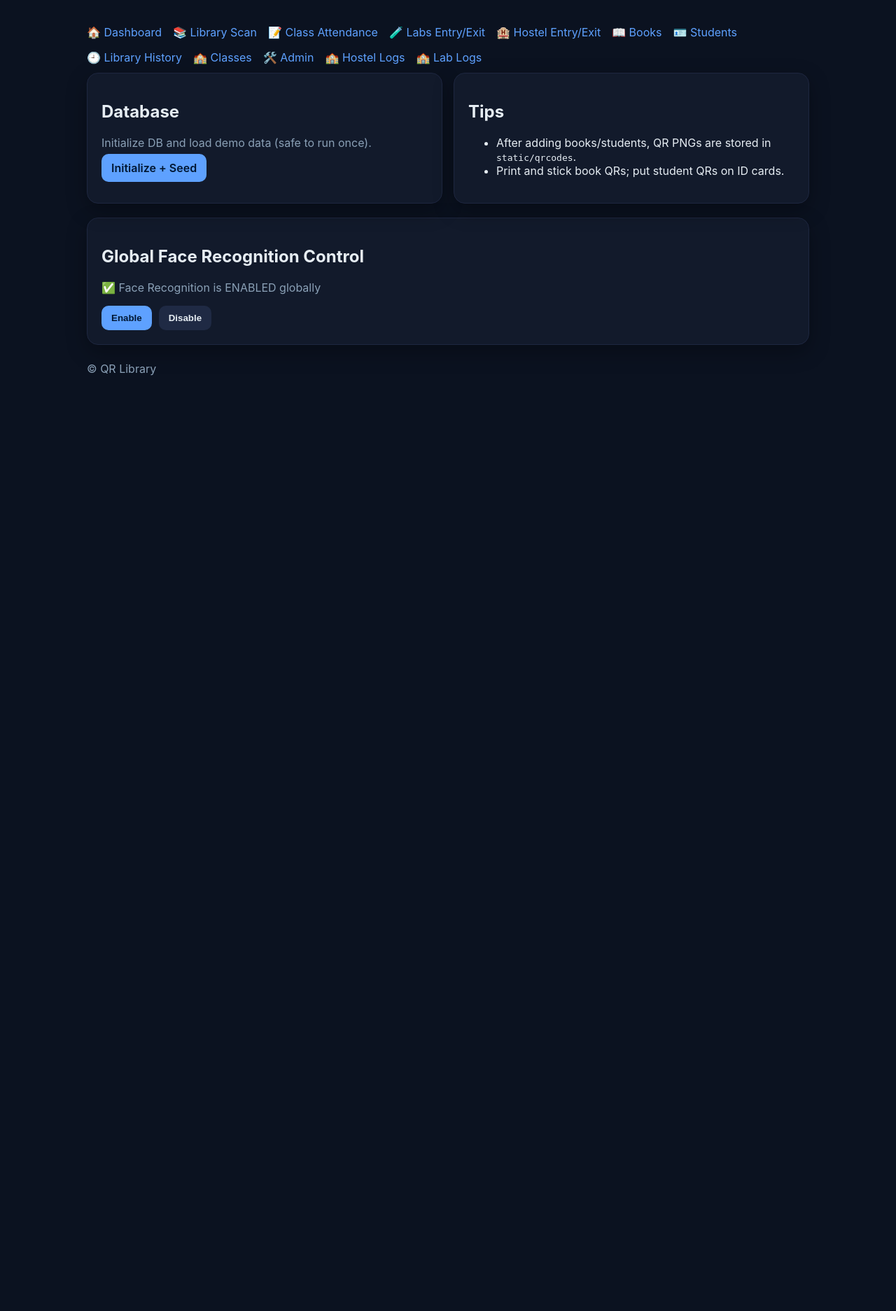
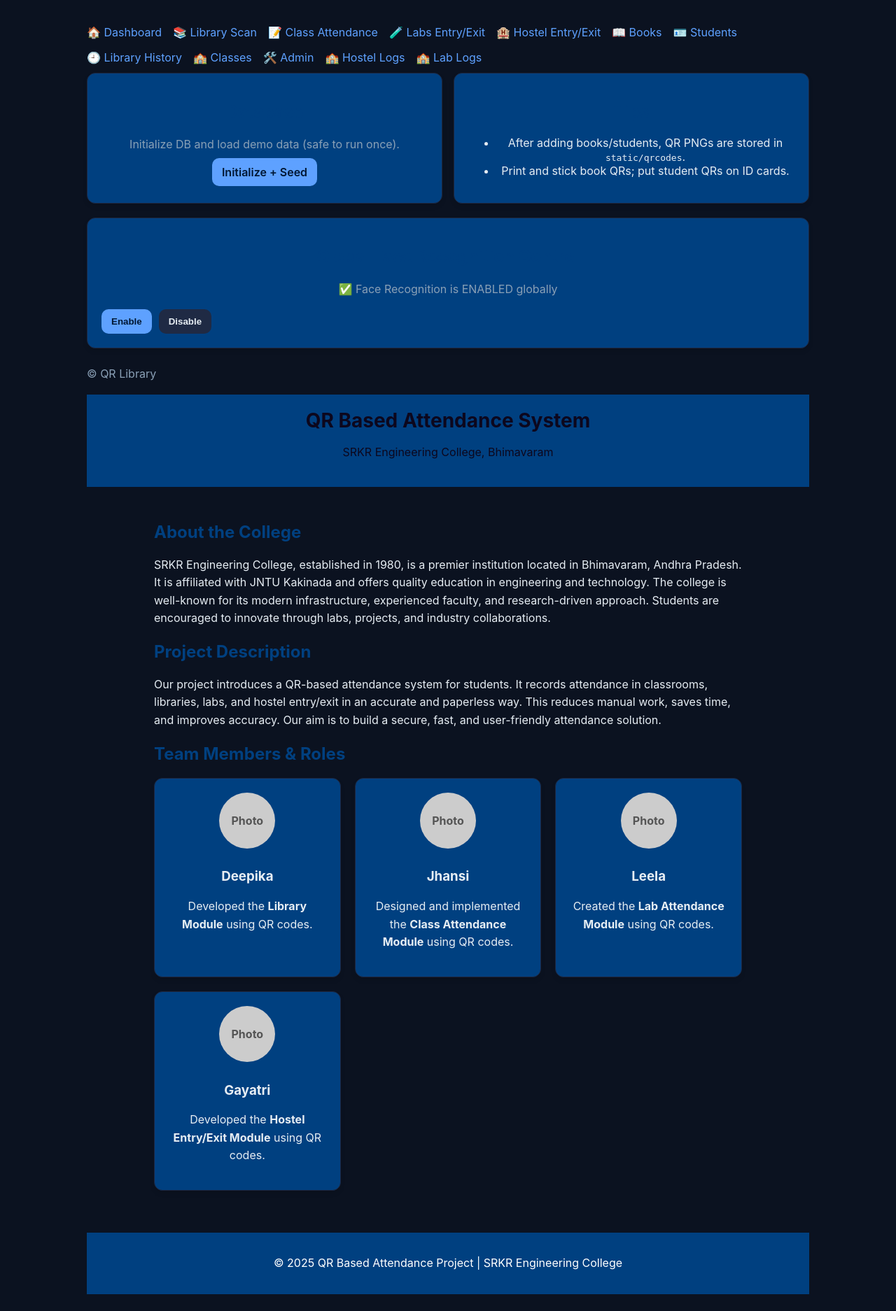
Before and after one commit to DeepikaManchala3/qr-attendance-system, a Flask app: page /admin in a window 1280 px wide. Shown: the whole page at 70% size. Before the commit the page ends 537 px from the top, so only its background shows below. Run offline with Flask 3, Linux system fonts and the light colour scheme.

Commit message:
Initial commit with project files

```diff
--- a/templates/base.html
+++ b/templates/base.html
@@ -5,6 +5,22 @@
   <meta name="viewport" content="width=device-width, initial-scale=1" />
   <title>{{ config.APP_NAME }} - {% block title %}{% endblock %}</title>
   <link rel="stylesheet" href="{{ url_for('static', filename='css/styles.css') }}">
+  <style>
+    header {
+      background: #004080;
+      color: #0c071d;
+      text-align: center;
+      padding: 20px;
+    }
+    header h1 { margin: 0; font-size: 28px; }
+    section { padding: 30px; max-width: 900px; margin: auto; }
+    h2 { color: #004080; margin-top: 20px; }
+    p { line-height: 1.6; }
+    .team { display: grid; grid-template-columns: repeat(auto-fit, minmax(220px, 1fr)); gap: 20px; margin-top: 20px; }
+    .card { background: #004080; border-radius: 12px; padding: 20px; box-shadow: 0 4px 6px rgba(0,0,0,0.1); text-align: center; }
+    .photo { width: 80px; height: 80px; border-radius: 50%; background: #ccc; display: inline-block; margin-bottom: 10px; line-height: 80px; font-weight: bold; color: #555; }
+    footer { text-align: center; background: #004080; color: #fff; padding: 15px; margin-top: 30px; }
+  </style>
 </head>
 <body>
   <div class="container">
@@ -35,6 +51,58 @@
 
     {% block content %}{% endblock %}
     <p class="muted" style="margin-top:24px">© {{ config.APP_NAME }}</p>
+
+    <!-- ===== About Us Section at Bottom ===== -->
+    <header>
+      <h1>QR Based Attendance System</h1>
+      <p>SRKR Engineering College, Bhimavaram</p>
+    </header>
+
+    <section>
+      <h2>About the College</h2>
+      <p>
+        SRKR Engineering College, established in 1980, is a premier institution located in Bhimavaram, Andhra Pradesh.
+        It is affiliated with JNTU Kakinada and offers quality education in engineering and technology.
+        The college is well-known for its modern infrastructure, experienced faculty, and research-driven approach.
+        Students are encouraged to innovate through labs, projects, and industry collaborations.
+      </p>
+
+      <h2>Project Description</h2>
+      <p>
+        Our project introduces a QR-based attendance system for students. It records attendance in classrooms,
+        libraries, labs, and hostel entry/exit in an accurate and paperless way. This reduces manual work, saves
+        time, and improves accuracy. Our aim is to build a secure, fast, and user-friendly attendance solution.
+      </p>
+
+      <h2>Team Members & Roles</h2>
+      <div class="team">
+        <div class="card">
+          <div class="photo">Photo</div>
+          <h3>Deepika</h3>
+          <p>Developed the <b>Library Module</b> using QR codes.</p>
+        </div>
+        <div class="card">
+          <div class="photo">Photo</div>
+          <h3>Jhansi</h3>
+          <p>Designed and implemented the <b>Class Attendance Module</b> using QR codes.</p>
+        </div>
+        <div class="card">
+          <div class="photo">Photo</div>
+          <h3>Leela</h3>
+          <p>Created the <b>Lab Attendance Module</b> using QR codes.</p>
+        </div>
+        <div class="card">
+          <div class="photo">Photo</div>
+          <h3>Gayatri</h3>
+          <p>Developed the <b>Hostel Entry/Exit Module</b> using QR codes.</p>
+        </div>
+      </div>
+    </section>
+
+    <footer>
+      <p>© 2025 QR Based Attendance Project | SRKR Engineering College</p>
+    </footer>
+    <!-- ===================================== -->
   </div>
 </body>
 </html>
```
